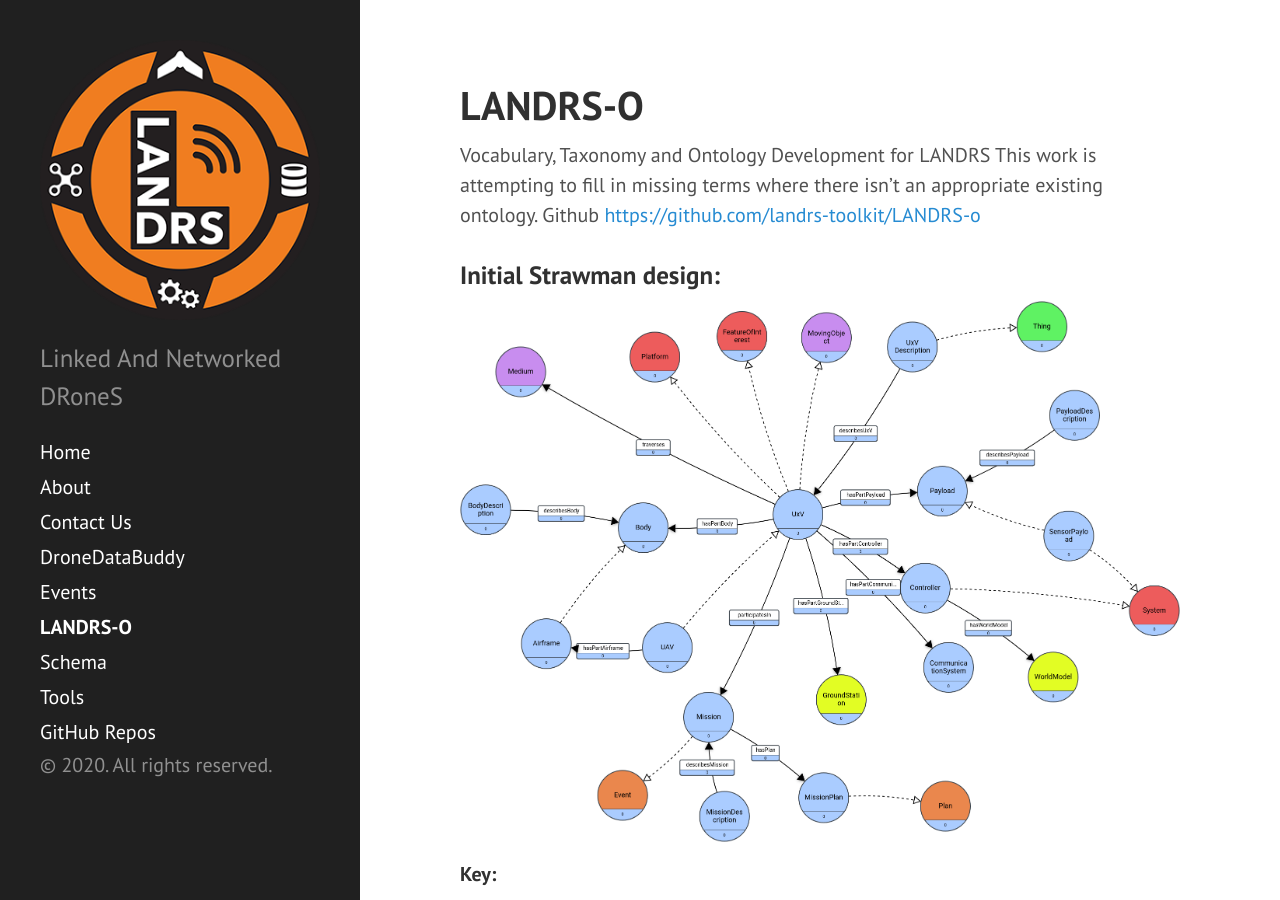
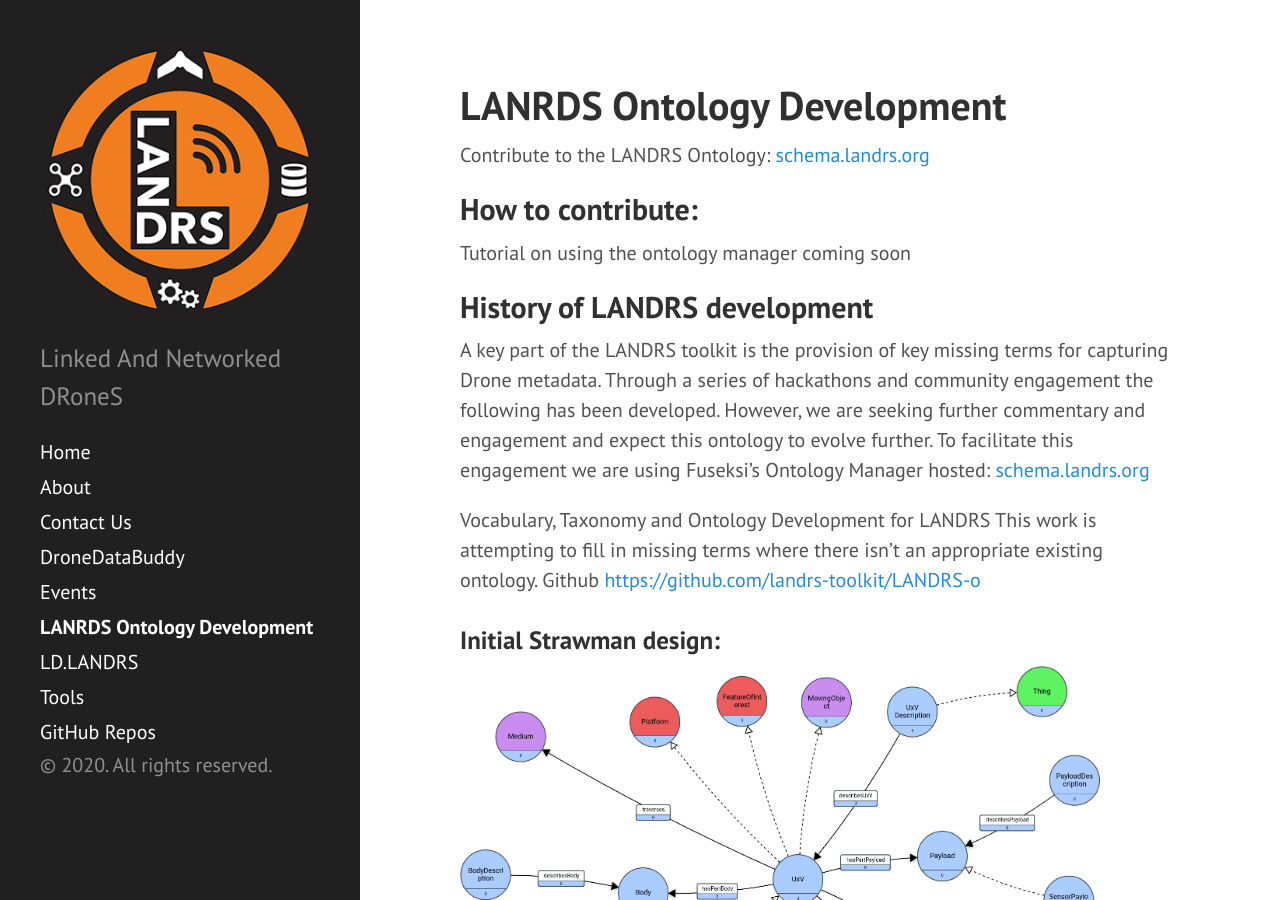
Before and after one commit to landrs-toolkit/landrs-toolkit.github.io, a Jekyll site: the page built from LANDRS-O.md, in a window 1280 px wide and 900 px high. Built offline with Jekyll 4.4.1, drawn with Linux system fonts in a browser that asks for light colours.

Commit message:
Added link to schema pg

```diff
--- a/LANDRS-O.md
+++ b/LANDRS-O.md
@@ -1,7 +1,16 @@
 ---
 layout: page
-title: LANDRS-O
+title: LANRDS Ontology Development
 ---
+Contribute to the LANDRS Ontology: [schema.landrs.org](schema.landrs.org)
+
+## How to contribute:
+
+Tutorial on using the ontology manager coming soon
+
+## History of LANDRS development
+A key part of the LANDRS toolkit is the provision of key missing terms for capturing Drone metadata.  Through a series of hackathons and community engagement the following has been developed.  However, we are seeking further commentary and engagement and expect this ontology to evolve further.  To facilitate this engagement we are using Fuseksi's Ontology Manager hosted: [schema.landrs.org](schema.landrs.org)
+
 
 Vocabulary, Taxonomy and Ontology Development for LANDRS
 This work is attempting to fill in missing terms where there isn't an appropriate existing ontology.
```
Also changed, not shown: LD.LANDRS.md (added, +6 -0 lines), _posts/2020-02-04-LANDRS_Ontology_Live_for_Comment.md (added, +8 -0 lines), schema.md (deleted, +0 -4 lines).
